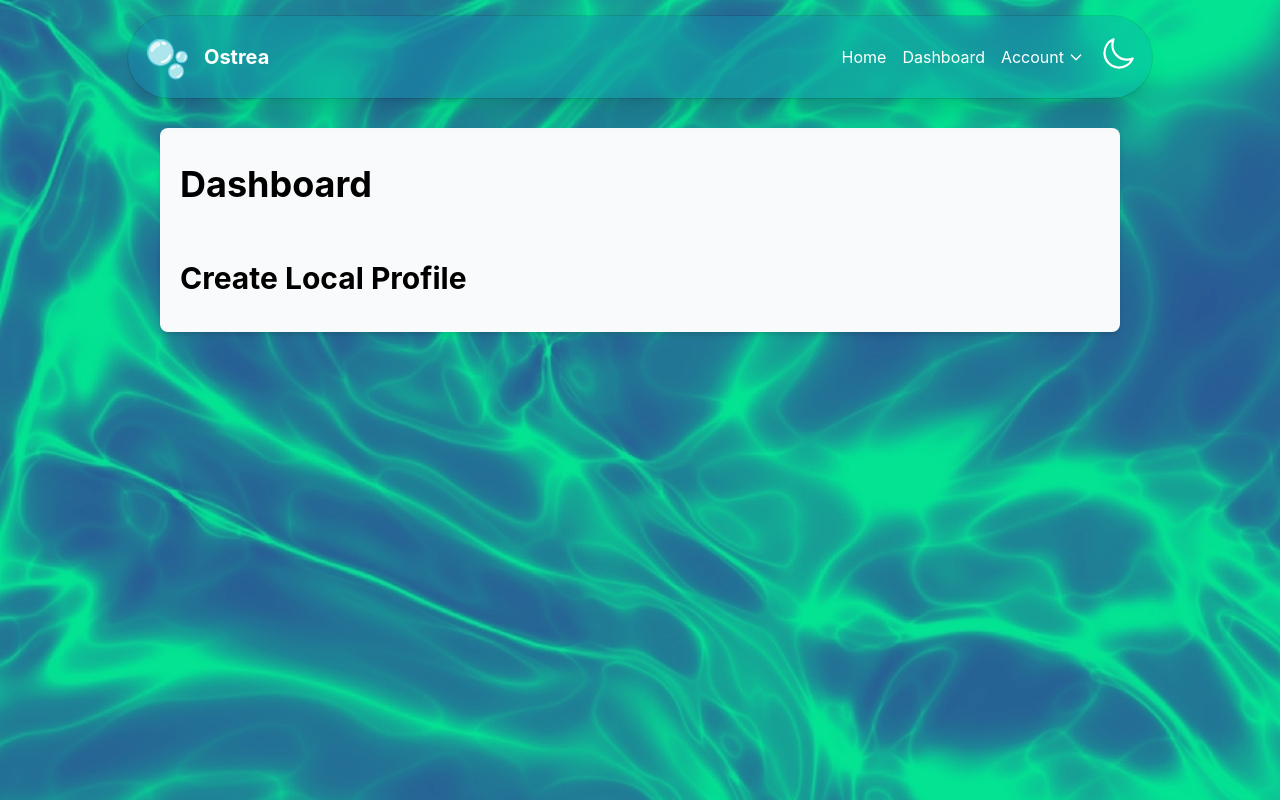
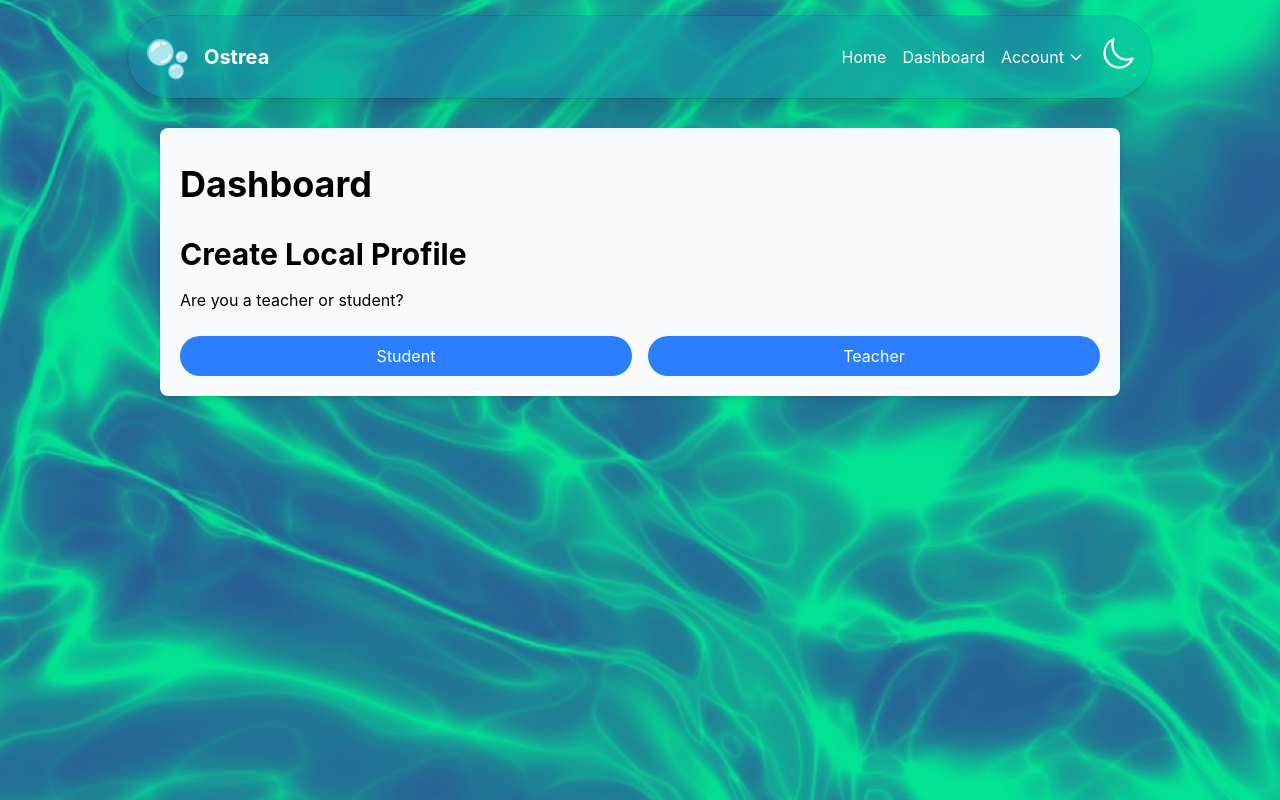
Before and after one commit to shaurya-sharma-dev/ostrea, a Django app: template core/templates/core/dashboard.html in a window 1280 px wide. Run offline with Django 5.2, Linux system fonts and the light colour scheme; the template is opened without the code that fills it, so the values that code supplies are empty.

Commit message:
feat(templates): add profile creation form on core/dashboard.html to create the local IndexedDB object. also, only students see the oyster graph now, while teachers just see filler content for now.

```diff
--- a/core/templates/core/dashboard.html
+++ b/core/templates/core/dashboard.html
@@ -13,33 +13,39 @@ file, You can obtain one at http://mozilla.org/MPL/2.0/.
 
 {% block content %}
 <h1 class="text-4xl font-bold py-4">Dashboard</h1>
-<br>
 <div id="dashboard"></div>
 {% endblock content %}
 
 {% block extrabody %}
 <script>
     const dashboardDiv = document.getElementById("dashboard");
+    const db = makeStandardDatabaseObject();
 
     async function main() {
-        const db = await makeStandardDatabaseObject();
         const user = await getUserObject(db);
         if (user === null){
-            let form = document.createElement("form");
-            let header = document.createElement("h2");
-            header.classList.add("text-3xl", "font-bold", "py-4");
-            header.innerText = "Create Local Profile";
-            form.appendChild(header);
+            dashboardDiv.insertAdjacentHTML("beforeend", `<form id="profile-create-form">
+        <h2 class="text-3xl font-bold py-4">Create Local Profile</h2>
+        <p>Are you a teacher or student?</p>
+        <br>
+        <div class="grid grid-cols-2 gap-4 text-white">
+            <button class="rounded-full bg-blue-500 hover:bg-blue-700 cursor-pointer py-2" onclick='db.put("user", 1, {"joined": new Date(), "role": "student"});'>Student</button>
+            <button class="rounded-full bg-blue-500 hover:bg-blue-700 cursor-pointer py-2" onclick='db.put("user", 1, {"joined": new Date(), "role": "teacher"});'>Teacher</button>
+        </div>
+    </form>`);
 
-            dashboardDiv.appendChild(form);
-            db.put("user", 1, {"joined": new Date()});
         } else{
-            let canvas = document.createElement("canvas");
-            let ctx = canvas.getContext("2d");
-            dashboardDiv.appendChild(canvas);
-            loadOysterGraph(ctx, "7813f80de329e42b2786072b9af460cb");
+            if (user.role === "student"){
+                let canvas = document.createElement("canvas");
+                let ctx = canvas.getContext("2d");
+                dashboardDiv.appendChild(canvas);
+                loadOysterGraph(ctx, "7813f80de329e42b2786072b9af460cb");
+            } else if (user.role == "teacher"){
+                dashboardDiv.insertAdjacentHTML("beforeend", "<p>You are a teacher.</p>")
+            }
         }
     }
-    main();
+
+    db.connect().then(()=>{main()});
 </script>
 {% endblock extrabody %}
--- a/static/output.css
+++ b/static/output.css
@@ -8,7 +8,9 @@
     --font-mono: ui-monospace, SFMono-Regular, Menlo, Monaco, Consolas, 'Liberation Mono', 'Courier New',
     monospace;
     --color-blue-200: oklch(88.2% 0.059 254.128);
+    --color-blue-500: oklch(62.3% 0.214 259.815);
     --color-blue-600: oklch(54.6% 0.245 262.881);
+    --color-blue-700: oklch(48.8% 0.243 264.376);
     --color-gray-50: oklch(98.5% 0.002 247.839);
     --color-gray-200: oklch(92.8% 0.006 264.531);
     --color-gray-700: oklch(37.3% 0.034 259.733);
@@ -186,6 +188,9 @@
   }
 }
 @layer utilities {
+  .visible {
+    visibility: visible;
+  }
   .absolute {
     position: absolute;
   }
@@ -255,8 +260,17 @@
   .flex {
     display: flex;
   }
+  .grid {
+    display: grid;
+  }
+  .hidden {
+    display: none;
+  }
   .table {
     display: table;
+  }
+  .h-3 {
+    height: calc(var(--spacing) * 3);
   }
   .h-4 {
     height: calc(var(--spacing) * 4);
@@ -270,6 +284,9 @@
   .min-h-screen {
     min-height: 100vh;
   }
+  .w-3 {
+    width: calc(var(--spacing) * 3);
+  }
   .w-4 {
     width: calc(var(--spacing) * 4);
   }
@@ -279,17 +296,29 @@
   .w-9 {
     width: calc(var(--spacing) * 9);
   }
+  .w-11 {
+    width: calc(var(--spacing) * 11);
+  }
   .w-11\/12 {
     width: calc(11 / 12 * 100%);
   }
   .w-48 {
     width: calc(var(--spacing) * 48);
   }
+  .border-collapse {
+    border-collapse: collapse;
+  }
   .cursor-pointer {
     cursor: pointer;
   }
+  .resize {
+    resize: both;
+  }
   .list-none {
     list-style-type: none;
+  }
+  .grid-cols-2 {
+    grid-template-columns: repeat(2, minmax(0, 1fr));
   }
   .flex-col {
     flex-direction: column;
@@ -302,6 +331,9 @@
   }
   .justify-between {
     justify-content: space-between;
+  }
+  .gap-4 {
+    gap: calc(var(--spacing) * 4);
   }
   :where(.space-x-1 > :not(:last-child)) {
     --tw-space-x-reverse: 0;
@@ -331,6 +363,12 @@
   }
   .border-gray-700 {
     border-color: var(--color-gray-700);
+  }
+  .bg-blue-500 {
+    background-color: var(--color-blue-500);
+  }
+  .bg-blue-600 {
+    background-color: var(--color-blue-600);
   }
   .bg-blue-600\/10 {
     background-color: color-mix(in srgb, oklch(54.6% 0.245 262.881) 10%, transparent);
@@ -415,14 +453,28 @@
     --tw-ring-shadow: var(--tw-ring-inset,) 0 0 0 calc(1px + var(--tw-ring-offset-width)) var(--tw-ring-color, currentcolor);
     box-shadow: var(--tw-inset-shadow), var(--tw-inset-ring-shadow), var(--tw-ring-offset-shadow), var(--tw-ring-shadow), var(--tw-shadow);
   }
+  .ring-black {
+    --tw-ring-color: var(--color-black);
+  }
   .ring-black\/10 {
     --tw-ring-color: color-mix(in srgb, #000 10%, transparent);
     @supports (color: color-mix(in lab, red, red)) {
       --tw-ring-color: color-mix(in oklab, var(--color-black) 10%, transparent);
     }
   }
+  .outline {
+    outline-style: var(--tw-outline-style);
+    outline-width: 1px;
+  }
+  .filter {
+    filter: var(--tw-blur,) var(--tw-brightness,) var(--tw-contrast,) var(--tw-grayscale,) var(--tw-hue-rotate,) var(--tw-invert,) var(--tw-saturate,) var(--tw-sepia,) var(--tw-drop-shadow,);
+  }
   .backdrop-blur-2xl {
     --tw-backdrop-blur: blur(var(--blur-2xl));
+    -webkit-backdrop-filter: var(--tw-backdrop-blur,) var(--tw-backdrop-brightness,) var(--tw-backdrop-contrast,) var(--tw-backdrop-grayscale,) var(--tw-backdrop-hue-rotate,) var(--tw-backdrop-invert,) var(--tw-backdrop-opacity,) var(--tw-backdrop-saturate,) var(--tw-backdrop-sepia,);
+    backdrop-filter: var(--tw-backdrop-blur,) var(--tw-backdrop-brightness,) var(--tw-backdrop-contrast,) var(--tw-backdrop-grayscale,) var(--tw-backdrop-hue-rotate,) var(--tw-backdrop-invert,) var(--tw-backdrop-opacity,) var(--tw-backdrop-saturate,) var(--tw-backdrop-sepia,);
+  }
+  .backdrop-filter {
     -webkit-backdrop-filter: var(--tw-backdrop-blur,) var(--tw-backdrop-brightness,) var(--tw-backdrop-contrast,) var(--tw-backdrop-grayscale,) var(--tw-backdrop-hue-rotate,) var(--tw-backdrop-invert,) var(--tw-backdrop-opacity,) var(--tw-backdrop-saturate,) var(--tw-backdrop-sepia,);
     backdrop-filter: var(--tw-backdrop-blur,) var(--tw-backdrop-brightness,) var(--tw-backdrop-contrast,) var(--tw-backdrop-grayscale,) var(--tw-backdrop-hue-rotate,) var(--tw-backdrop-invert,) var(--tw-backdrop-opacity,) var(--tw-backdrop-saturate,) var(--tw-backdrop-sepia,);
   }
@@ -440,6 +492,9 @@
     rotate: 180deg;
   }
   @media (hover: hover) {
+    .hover\:bg-blue-700:hover {
+      background-color: var(--color-blue-700);
+    }
     .hover\:bg-gray-700:hover {
       background-color: var(--color-gray-700);
     }
@@ -576,6 +631,64 @@
   inherits: false;
   initial-value: 0 0 #0000;
 }
+@property --tw-outline-style {
+  syntax: "*";
+  inherits: false;
+  initial-value: solid;
+}
+@property --tw-blur {
+  syntax: "*";
+  inherits: false;
+}
+@property --tw-brightness {
+  syntax: "*";
+  inherits: false;
+}
+@property --tw-contrast {
+  syntax: "*";
+  inherits: false;
+}
+@property --tw-grayscale {
+  syntax: "*";
+  inherits: false;
+}
+@property --tw-hue-rotate {
+  syntax: "*";
+  inherits: false;
+}
+@property --tw-invert {
+  syntax: "*";
+  inherits: false;
+}
+@property --tw-opacity {
+  syntax: "*";
+  inherits: false;
+}
+@property --tw-saturate {
+  syntax: "*";
+  inherits: false;
+}
+@property --tw-sepia {
+  syntax: "*";
+  inherits: false;
+}
+@property --tw-drop-shadow {
+  syntax: "*";
+  inherits: false;
+}
+@property --tw-drop-shadow-color {
+  syntax: "*";
+  inherits: false;
+}
+@property --tw-drop-shadow-alpha {
+  syntax: "<percentage>";
+  inherits: false;
+  initial-value: 100%;
+}
+@property --tw-drop-shadow-size {
+  syntax: "*";
+  inherits: false;
+}
 @property --tw-backdrop-blur {
   syntax: "*";
   inherits: false;
@@ -632,6 +745,20 @@
       --tw-ring-offset-width: 0px;
       --tw-ring-offset-color: #fff;
       --tw-ring-offset-shadow: 0 0 #0000;
+      --tw-outline-style: solid;
+      --tw-blur: initial;
+      --tw-brightness: initial;
+      --tw-contrast: initial;
+      --tw-grayscale: initial;
+      --tw-hue-rotate: initial;
+      --tw-invert: initial;
+      --tw-opacity: initial;
+      --tw-saturate: initial;
+      --tw-sepia: initial;
+      --tw-drop-shadow: initial;
+      --tw-drop-shadow-color: initial;
+      --tw-drop-shadow-alpha: 100%;
+      --tw-drop-shadow-size: initial;
       --tw-backdrop-blur: initial;
       --tw-backdrop-brightness: initial;
       --tw-backdrop-contrast: initial;
```
